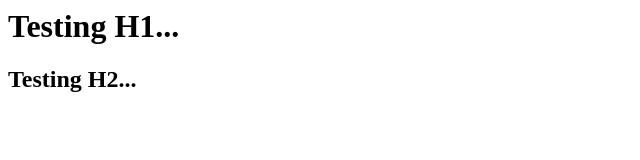
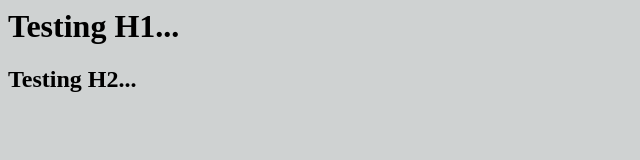
Before and after one commit to judealbania/Website-1, a plain HTML site: page index.html in a window 1280 px wide. Shown: the whole page, without its empty margins (0-640 px from the left). Drawn offline with Linux system fonts and the light colour scheme.

Commit message:
added css

```diff
--- /dev/null
+++ b/css/main.css
@@ -0,0 +1,3 @@
+body{
+    background-color: #1223;
+}
--- a/index.html
+++ b/index.html
@@ -1,14 +1,17 @@
 <html>
 
-<head>
-    <title>Test only</title>
-</head>
+    <head>
+        <title>Test only</title>
 
-<body>
+        <link href="css/main.css"  rel="stylesheet">
+    </head>
+    <body>
+        <p>
+            <h1>Testing H1...</h1>
+            <h2>Testing H2...</h2>
+        </p>
 
-    <h1>Testing H1...</h1>
-    <h2>Testing H2...</h2>
 
-</body>
+    </body>
 
 </html>
```
